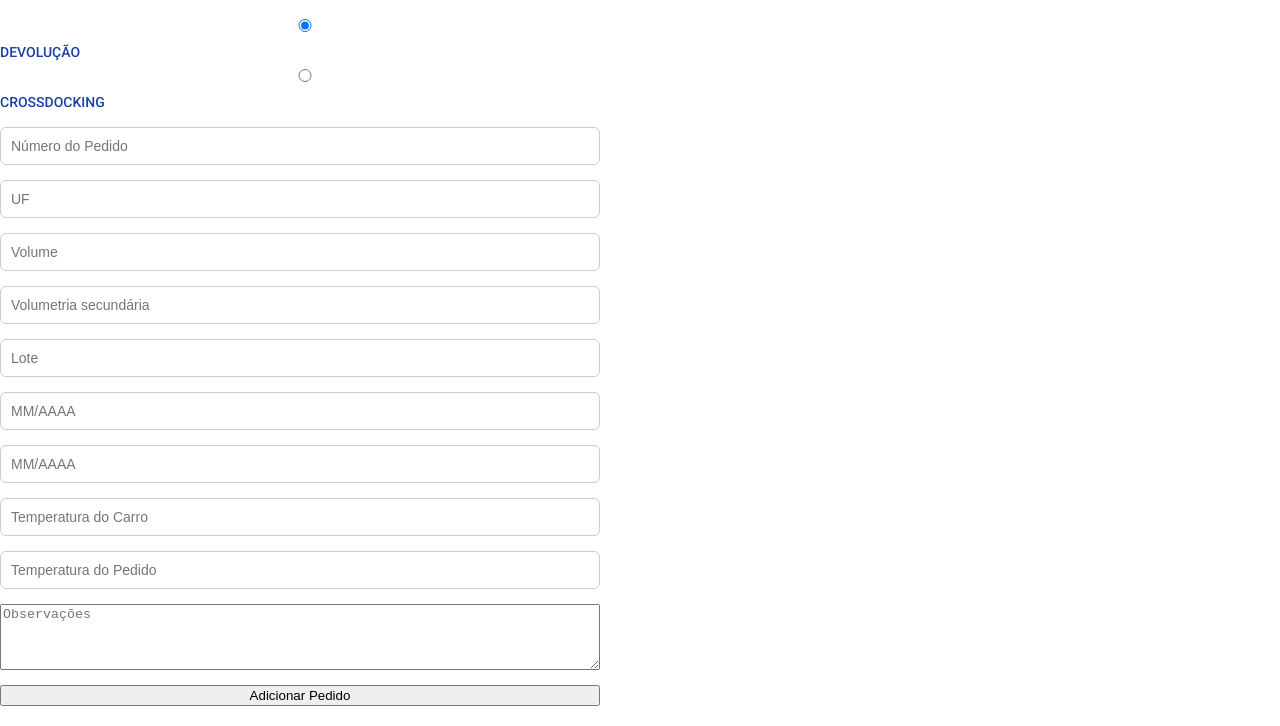
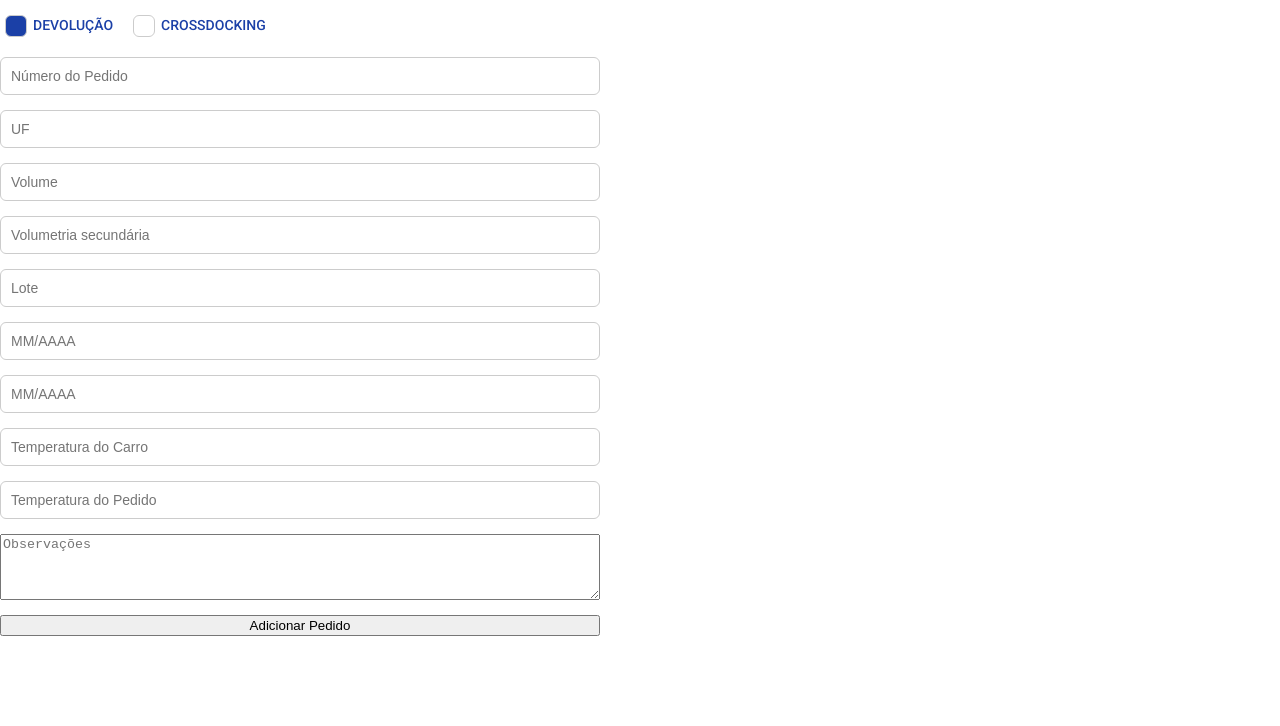
Before and after one commit to jribeir/controle-pedidos, a plain HTML site: page index.html in a window 1280 px wide. Shown: the part 161-887 px from the top of the page. After the commit the page ends 817 px from the top, so only its background shows below. Drawn offline with Linux system fonts and the light colour scheme; no server answers.

Commit message:
style.css

```diff
--- a/style.css
+++ b/style.css
@@ -332,3 +332,37 @@ html, body{
     from { opacity: 0; transform: translateY(-20px) translateX(-50%); }
     to { opacity: 1; transform: translateY(0) translateX(-50%); }
 }
+
+.tipo-operacao{
+    display:flex;
+    gap:15px;
+    margin-bottom:5px;
+}
+
+.tipo-operacao label{
+    display:flex;
+    align-items:center;
+    cursor:pointer;
+    font-size:14px;
+    font-family:'Roboto', sans-serif;
+}
+
+.tipo-operacao input{
+    appearance:none;
+    -webkit-appearance:none;
+    width:16px;
+    height:16px;
+    border:2px solid #1b40a7;
+    border-radius:50%;
+    margin-right:6px;
+    position:relative;
+    cursor:pointer;
+}
+
+.tipo-operacao input:checked{
+    background-color:#1b40a7;
+}
+
+.tipo-operacao span{
+    color:#1b40a7;
+}
```
